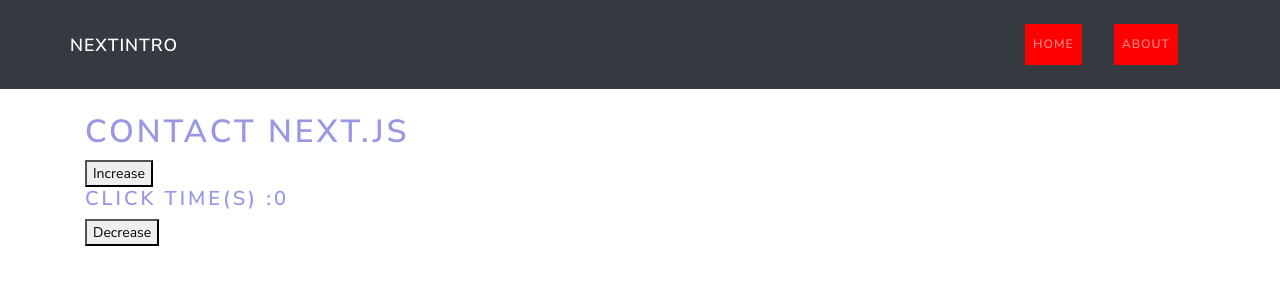
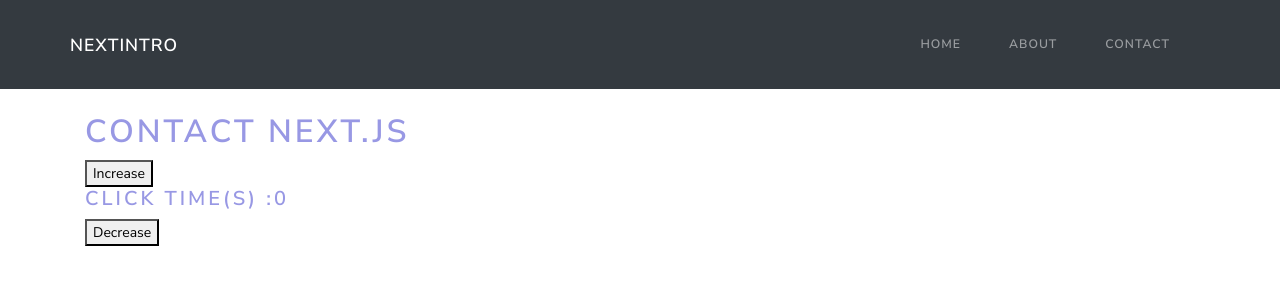
Before and after one commit to dhaniverdant/nexintro, a Next.js app: page /contact in a window 1280 px wide. Shown: the top 300 px of the page. Built offline with nearby package versions, Linux system fonts and the light colour scheme.

Commit message:
tidy up code

```diff
--- a/src/components/Layout.js
+++ b/src/components/Layout.js
@@ -1,5 +1,7 @@
-import Head from 'next/head'
-import Navbar from "./Navbar"
+/* eslint-disable react/destructuring-assignment */
+import React from 'react';
+import Head from 'next/head';
+import Navbar from './Navbar';
 
 const Layout = (props) => (
   <div>
--- a/src/components/Navbar.js
+++ b/src/components/Navbar.js
@@ -3,34 +3,9 @@ import React from 'react';
 import Link from 'next/link';
 
 const Navbar = () => (
-  // <div>
-  //   <ul>
-  //     <li><Link href="/"><a>Home</a></Link></li>
-  //     <li><Link href="/about"><a>About</a></Link></li>
-  //   </ul>
-
-  //   <style jsx>{`
-  //     ul {
-  //       background: #337;
-  //       color: #fff;
-  //       list-style: none;
-  //       display: flex;
-  //     }
-
-  //     ul li {
-  //       font-size: 18px;
-  //       margin-right: 20px;
-  //     }
-
-  //     ul li a {
-  //       color: #fff;
-  //       text-decoration: none;
-  //     }
-  //   `}</style>
-  // </div>
   <nav className="navbar navbar-expand navbar-dark bg-dark mb-4">
     <div className="container">
-      <a className="navbar-brand" href="#">
+      <a className="navbar-brand" href="/">
         NextIntro
       </a>
       <div className="collapse navbar-collapse">
@@ -45,6 +20,11 @@ const Navbar = () => (
               <a className="nav-link">About</a>
             </Link>
           </li>
+          <li className="nav-item">
+            <Link href="/contact">
+              <a className="nav-link">Contact</a>
+            </Link>
+          </li>
         </ul>
       </div>
     </div>
--- a/src/pages/_app.js
+++ b/src/pages/_app.js
@@ -1,5 +1,7 @@
-import 'sass/styles.scss'
+import React from 'react';
+import 'sass/styles.scss';
 
 export default function MyApp({ Component, pageProps }) {
-  return <Component {...pageProps} />
+  // eslint-disable-next-line react/jsx-props-no-spreading
+  return <Component {...pageProps} />;
 }
--- a/src/sass/styles.scss
+++ b/src/sass/styles.scss
@@ -12,10 +12,8 @@ body {
 
 .container {
   .nav-item {
-    background-color: red;
-
     .nav-link {
-      color: black;
+      color: white;
     }
   }
 }
```
Also changed, not shown: src/pages/index.js (+3 -5 lines).
